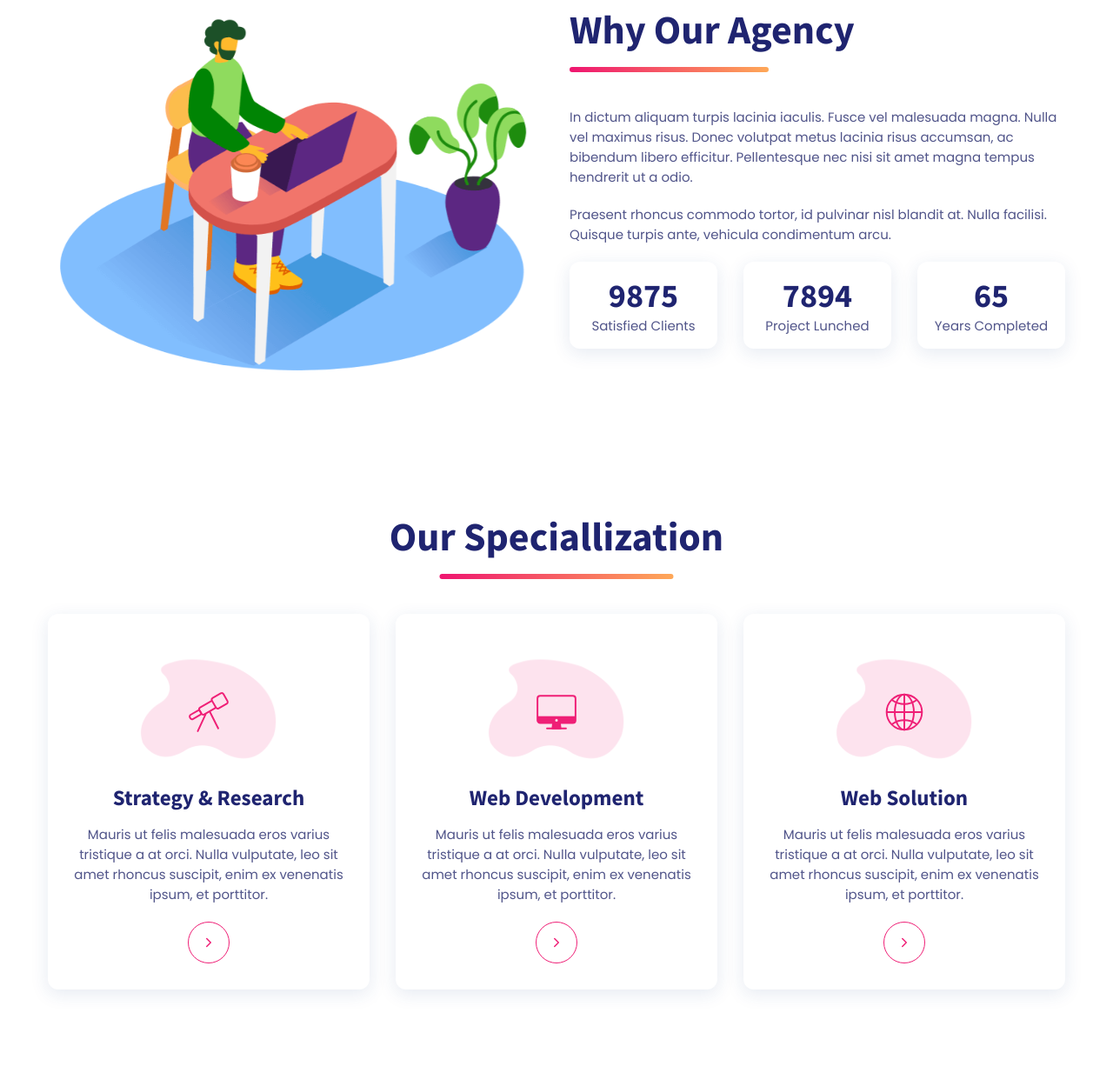
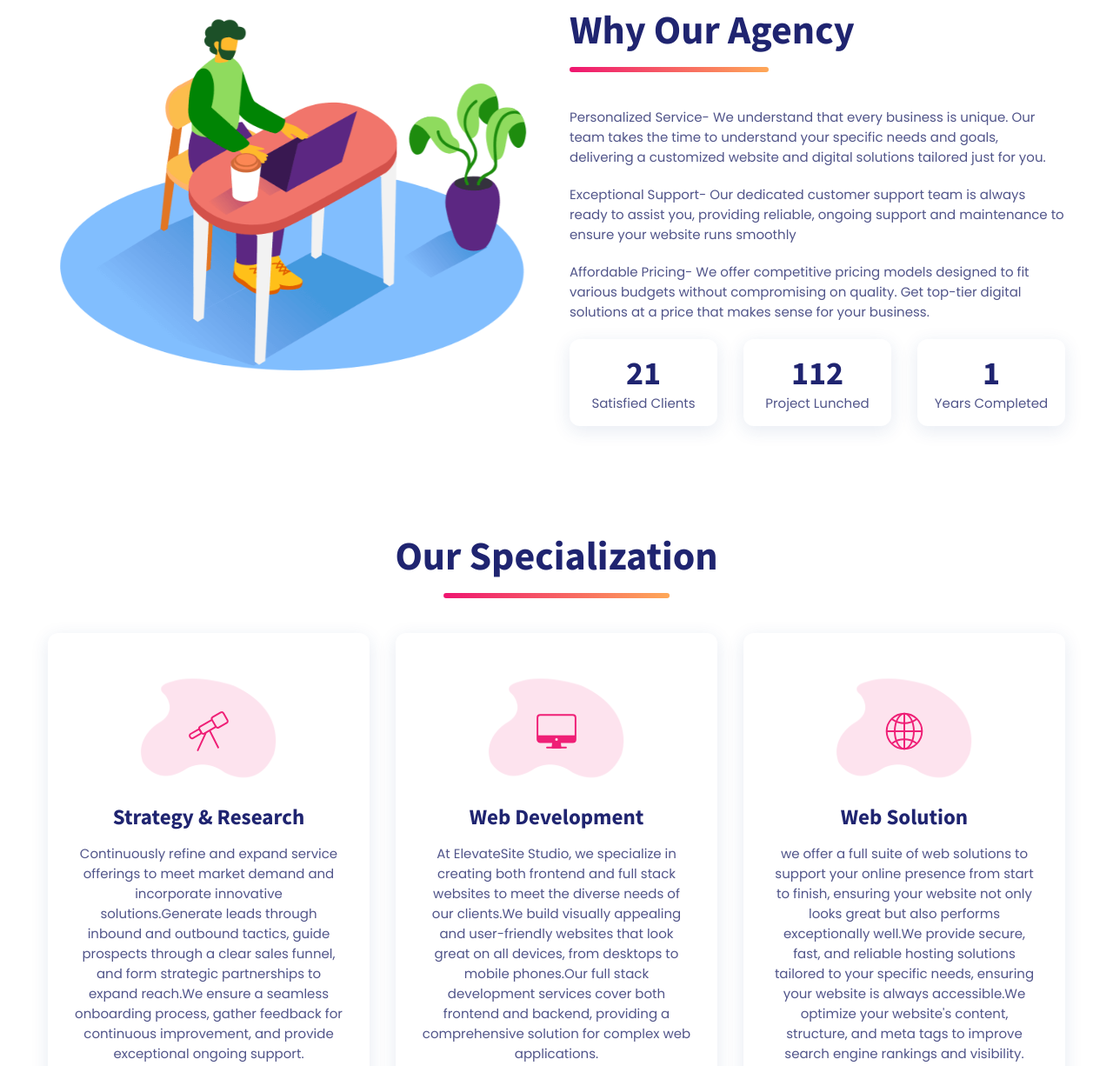
Before and after one commit to tanvirasif55/agency-landing, a plain HTML site: page index.html in a window 1280 px wide. Shown: the part 855-2081 px from the top of the page at 87% size. Drawn offline with nearby package versions, Linux system fonts and the light colour scheme.

Commit message:
logo upldate, information update

```diff
--- a/assets/css/style.css
+++ b/assets/css/style.css
@@ -355,6 +355,7 @@ body {
   background-size: auto, cover, auto;
   padding-block-start: 120px;
   padding-block-end: var(--section-padding);
+  background-color: var(--bg-dark-purple);
 }
 
 .hero-content { margin-block-end: 50px; }
@@ -1048,3 +1049,5 @@ body {
   .footer-brand { grid-column: auto; }
 
 }
+
+/* dark mode */
--- a/index.html
+++ b/index.html
@@ -5,12 +5,12 @@
   <meta charset="UTF-8">
   <meta http-equiv="X-UA-Compatible" content="IE=edge">
   <meta name="viewport" content="width=device-width, initial-scale=1.0">
-  <title>Desinic - Get Best UI Design</title>
+  <title>ElevateSite Studio</title>
 
   <!--
     - favicon
   -->
-  <link rel="shortcut icon" href="./favicon.svg" type="image/svg+xml">
+  <link rel="shortcut icon" href="./assets/images/logo.svg" type="image/svg+xml">
 
   <!--
     - custom css link
@@ -37,19 +37,19 @@
     <div class="container">
 
       <a href="#" class="logo">
-        <img src="./favicon.svg" width="33" height="40" alt="logo">
+        <img src="./assets/images/new-logo.png" width="300" height="40" alt="logo">
       </a>
 
       <div class="overlay" data-overlay></div>
 
-      <a href="#">
-        <h1 class="logo">Desinic</h1>
-      </a>
+      <!-- <a href="#">
+        <h1 class="logo">ElevateSite Studio</h1>
+      </a> -->
 
       <nav class="navbar" data-navbar>
 
         <div class="navbar-top">
-          <a href="#" class="logo">Desinic</a>
+          <a href="#" class="logo">ElevateSite Studio</a>
 
           <button class="nav-close-btn" aria-label="Close Menu" data-nav-close-btn>
             <ion-icon name="close-outline"></ion-icon>
@@ -75,7 +75,7 @@
           </li>
 
           <li class="navbar-item">
-            <a href="#blog" class="navbar-link" data-navbar-link>Blog</a>
+            <a href="#blog" class="navbar-link" data-navbar-link>Project</a>
           </li>
 
           <li class="navbar-item">
@@ -115,16 +115,17 @@
 
           <div class="hero-content">
 
-            <p class="hero-subtitle">We Are Product Designer From UK</p>
+            <p class="hero-subtitle">We Are Web Developer From Bangladesh</p>
 
-            <h2 class="h2 hero-title">We Design Interfaces That Users Love</h2>
+            <h2 class="h2 hero-title">Transforming Ideas Into Digital Realities</h2>
 
             <p class="hero-text">
-              Morbi sed lacus nec risus finibus feugiat et fermentum nibh. Pellentesque vitae ante at elit fringilla ac
-              at purus.
+              Welcome to ElevateSite Studio, your one-stop destination for customized website design and comprehensive online solutions. We specialize in transforming your unique vision into a powerful digital presence with our user-friendly website builder, responsive design templates, and expert support
             </p>
+            <a href="mailto:">
+              <button class="btn">Mail Us</button>
+            </a>
 
-            <button class="btn">Learn More</button>
 
           </div>
 
@@ -157,34 +158,34 @@
             <h2 class="h2 section-title underline">Why Our Agency</h2>
 
             <p class="about-text">
-              In dictum aliquam turpis lacinia iaculis. Fusce vel malesuada magna. Nulla vel maximus risus. Donec
-              volutpat metus
-              lacinia risus accumsan, ac bibendum libero efficitur. Pellentesque nec nisi sit amet magna tempus
-              hendrerit ut a odio.
+              Personalized Service- We understand that every business is unique. Our team takes the time to understand your specific needs and goals, delivering a customized website and digital solutions tailored just for you.
+
             </p>
 
             <p class="about-text">
-              Praesent rhoncus commodo tortor, id pulvinar nisl blandit at. Nulla facilisi. Quisque turpis ante,
-              vehicula condimentum
-              arcu.
+              Exceptional Support- Our dedicated customer support team is always ready to assist you, providing reliable, ongoing support and maintenance to ensure your website runs smoothly
+            </p>
+
+            <p class="about-text">
+              Affordable Pricing- We offer competitive pricing models designed to fit various budgets without compromising on quality. Get top-tier digital solutions at a price that makes sense for your business.
             </p>
 
             <ul class="stats-list">
 
               <li class="stats-card">
-                <p class="h3 stats-title">9875</p>
+                <p class="h3 stats-title">21</p>
 
                 <p class="stats-text">Satisfied Clients</p>
               </li>
 
               <li class="stats-card">
-                <p class="h3 stats-title">7894</p>
+                <p class="h3 stats-title">112</p>
 
                 <p class="stats-text">Project Lunched</p>
               </li>
 
               <li class="stats-card">
-                <p class="h3 stats-title">65</p>
+                <p class="h3 stats-title">1</p>
 
                 <p class="stats-text">Years Completed</p>
               </li>
@@ -207,7 +208,7 @@
       <section class="section service" id="services">
         <div class="container">
 
-          <h2 class="h2 section-title underline">Our Speciallization</h2>
+          <h2 class="h2 section-title underline">Our Specialization</h2>
 
           <ul class="service-list">
 
@@ -221,14 +222,12 @@
                 <h3 class="h3 title">Strategy & Research</h3>
 
                 <p class="text">
-                  Mauris ut felis malesuada eros varius tristique a at orci. Nulla vulputate, leo sit amet rhoncus
-                  suscipit, enim ex
-                  venenatis ipsum, et porttitor.
+                  Continuously refine and expand service offerings to meet market demand and incorporate innovative solutions.Generate leads through inbound and outbound tactics, guide prospects through a clear sales funnel, and form strategic partnerships to expand reach.We ensure a seamless onboarding process, gather feedback for continuous improvement, and provide exceptional ongoing support.
                 </p>
 
-                <button class="card-btn" aria-label="Show More">
+                <!-- <button class="card-btn" aria-label="Show More">
                   <ion-icon name="chevron-forward-outline"></ion-icon>
-                </button>
+                </button> -->
 
               </div>
             </li>
@@ -243,14 +242,12 @@
                 <h3 class="h3 title">Web Development</h3>
 
                 <p class="text">
-                  Mauris ut felis malesuada eros varius tristique a at orci. Nulla vulputate, leo sit amet rhoncus
-                  suscipit, enim ex
-                  venenatis ipsum, et porttitor.
+                  At ElevateSite Studio, we specialize in creating both frontend and full stack websites to meet the diverse needs of our clients.We build visually appealing and user-friendly websites that look great on all devices, from desktops to mobile phones.Our full stack development services cover both frontend and backend, providing a comprehensive solution for complex web applications.
                 </p>
 
-                <button class="card-btn" aria-label="Show More">
+                <!-- <button class="card-btn" aria-label="Show More">
                   <ion-icon name="chevron-forward-outline"></ion-icon>
-                </button>
+                </button> -->
 
               </div>
             </li>
@@ -265,14 +262,12 @@
                 <h3 class="h3 title">Web Solution</h3>
 
                 <p class="text">
-                  Mauris ut felis malesuada eros varius tristique a at orci. Nulla vulputate, leo sit amet rhoncus
-                  suscipit, enim ex
-                  venenatis ipsum, et porttitor.
+                  we offer a full suite of web solutions to support your online presence from start to finish, ensuring your website not only looks great but also performs exceptionally well.We provide secure, fast, and reliable hosting solutions tailored to your specific needs, ensuring your website is always accessible.We optimize your website's content, structure, and meta tags to improve search engine rankings and visibility.
                 </p>
 
-                <button class="card-btn" aria-label="Show More">
+                <!-- <button class="card-btn" aria-label="Show More">
                   <ion-icon name="chevron-forward-outline"></ion-icon>
-                </button>
+                </button> -->
 
               </div>
             </li>
```
Also changed, not shown: assets/images/logo.svg (added), assets/images/new-logo.png (added).
